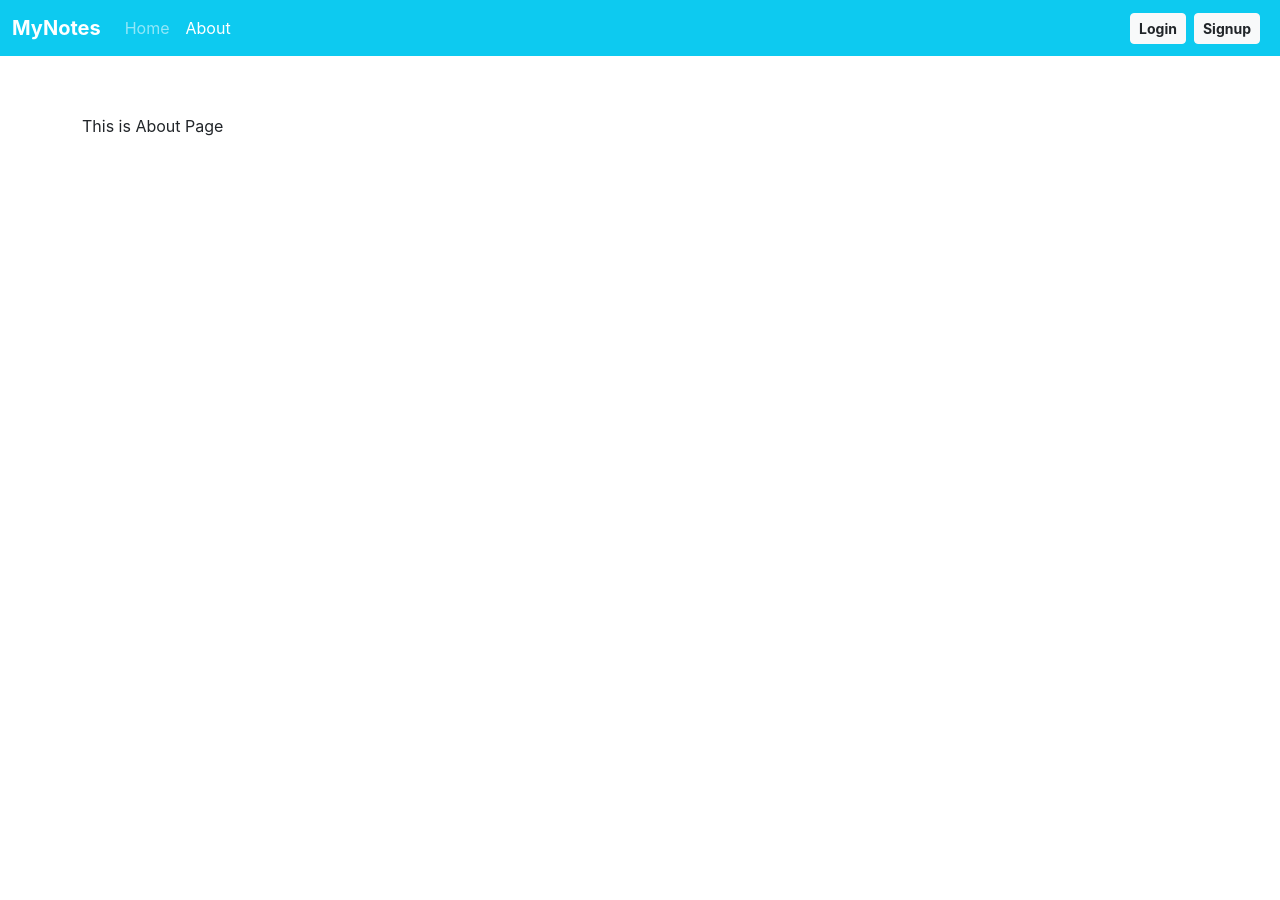
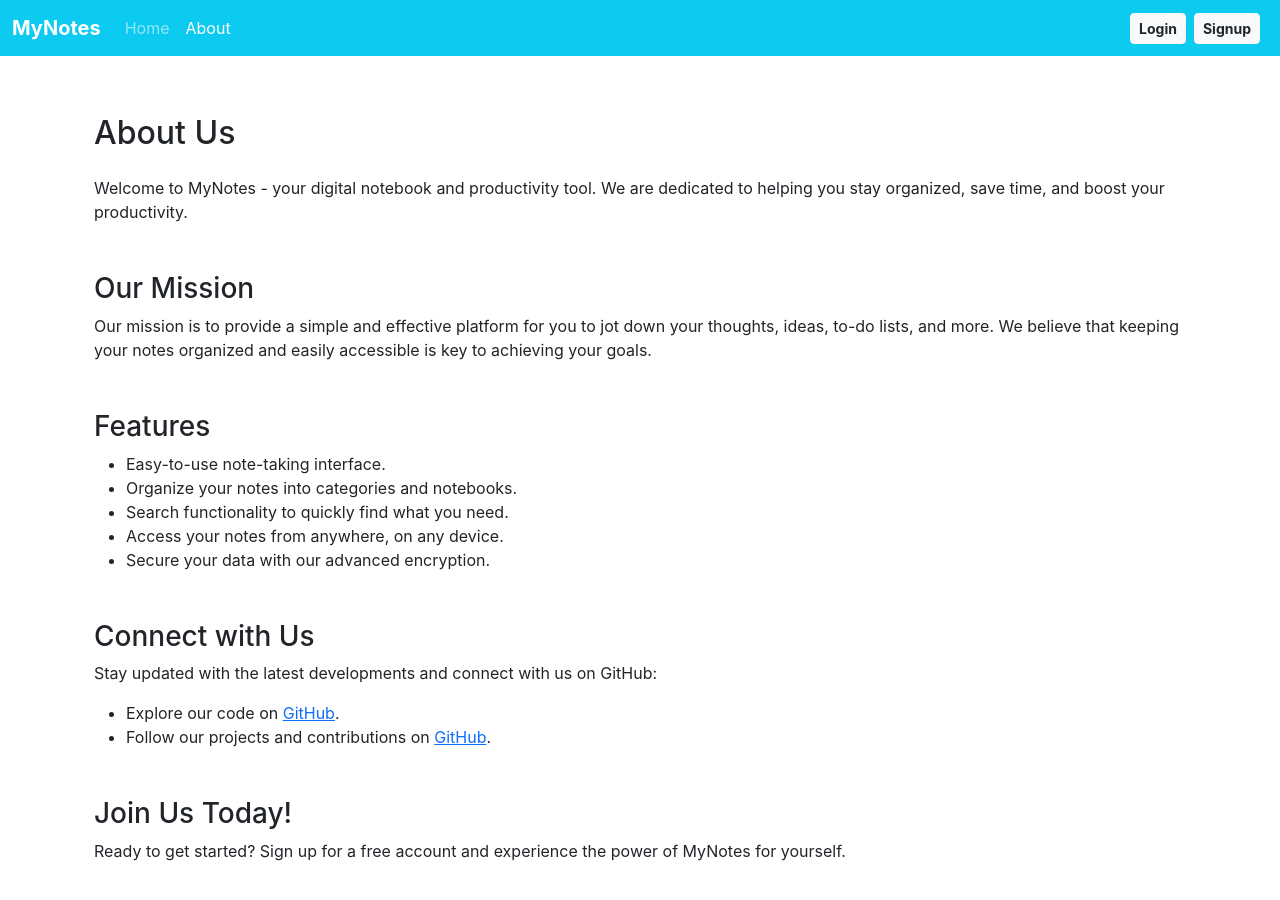
Before and after one commit to gauravssah/MyNoteBook, a React (Create React App) app: page /about in a window 1280 px wide. Shown: the top 900 px of the page. Before the commit the page ends 800 px from the top, so only its background shows below. Built offline with nearby package versions, Linux system fonts and the light colour scheme; no server answers.

Commit message:
few changeg, Workig app

```diff
--- a/src/components/About.js
+++ b/src/components/About.js
@@ -5,9 +5,44 @@ import React from 'react'
 const About = () => {
 
     return (
-        <div>
-            This is About Page
+
+        <div className="container my-5">
+            <h2 className="mb-4">About Us</h2>
+            <p>
+                Welcome to MyNotes - your digital notebook and productivity tool. We are dedicated to helping you stay organized, save time, and boost your productivity.
+            </p>
+
+            <h3 className="mt-5">Our Mission</h3>
+            <p>
+                Our mission is to provide a simple and effective platform for you to jot down your thoughts, ideas, to-do lists, and more. We believe that keeping your notes organized and easily accessible is key to achieving your goals.
+            </p>
+
+            <h3 className="mt-5">Features</h3>
+            <ul>
+                <li>Easy-to-use note-taking interface.</li>
+                <li>Organize your notes into categories and notebooks.</li>
+                <li>Search functionality to quickly find what you need.</li>
+                <li>Access your notes from anywhere, on any device.</li>
+                <li>Secure your data with our advanced encryption.</li>
+            </ul>
+
+            <h3 className="mt-5">Connect with Us</h3>
+            <p>
+                Stay updated with the latest developments and connect with us on GitHub:
+            </p>
+
+            <ul>
+                <li>Explore our code on <a href="https://github.com/gauravssah/MyNoteBook" target="_blank" rel="noopener noreferrer">GitHub</a>.</li>
+                <li>Follow our projects and contributions on <a href="https://github.com/gauravssah" target="_blank" rel="noopener noreferrer">GitHub</a>.</li>
+            </ul>
+
+            <h3 className="mt-5">Join Us Today!</h3>
+            <p>
+                Ready to get started? Sign up for a free account and experience the power of MyNotes for yourself.
+            </p>
         </div>
+
+
     )
 }
 
```
Also changed, not shown: src/components/Navbar.js (+0 -11 lines).
